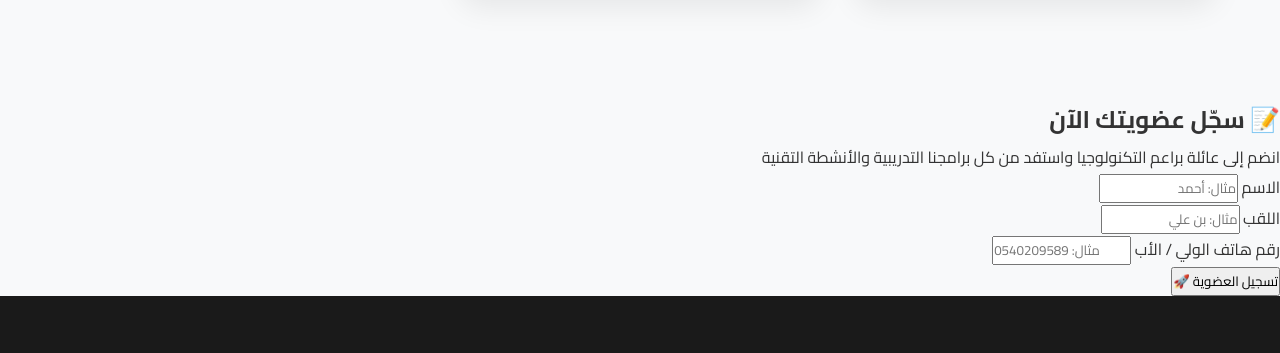
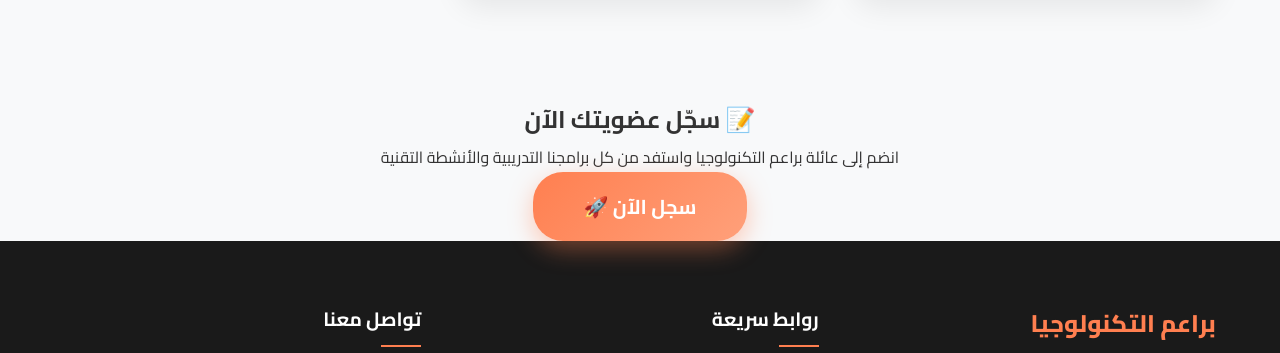
Before and after one commit to fodil4303-cm/tech-baraem, a plain HTML site: page index.html in a window 1280 px wide. Shown: the part 2289-2642 px from the top of the page. Drawn offline with Linux system fonts and the light colour scheme.

Commit message:
استبدال نموذج التسجيل بزر يقود إلى Google Form مباشرة

```diff
--- a/index.html
+++ b/index.html
@@ -951,94 +951,13 @@
         </div>
     </section>
 
-    <section id="join" class="register-section">
+    <section id="join" class="register-section" style="text-align: center;">
         <div class="register-container">
             <h2>📝 سجّل عضويتك الآن</h2>
             <p class="reg-subtitle">انضم إلى عائلة براعم التكنولوجيا واستفد من كل برامجنا التدريبية والأنشطة التقنية</p>
-
-            <form class="reg-form" id="regForm" onsubmit="submitForm(event)">
-                <div class="form-row">
-                    <div class="form-group">
-                        <label for="firstName">الاسم</label>
-                        <input type="text" id="firstName" name="firstName" placeholder="مثال: أحمد" required>
-                    </div>
-                    <div class="form-group">
-                        <label for="lastName">اللقب</label>
-                        <input type="text" id="lastName" name="lastName" placeholder="مثال: بن علي" required>
-                    </div>
-                </div>
-                <div class="form-group">
-                    <label for="parentPhone">رقم هاتف الولي / الأب</label>
-                    <input type="tel" id="parentPhone" name="parentPhone" placeholder="مثال: 0540209589" required>
-                </div>
-                <button type="submit" class="btn-register" id="submitBtn">تسجيل العضوية 🚀</button>
-                <div class="form-msg" id="formMsg"></div>
-            </form>
+            <a href="https://docs.google.com/forms/d/e/1FAIpQLSfkNU_H21Qb-7We1QEZFF_b-94v3O7XjQH0te1vP4wF17gCbA/viewform?usp=dialog" target="_blank" class="btn-primary" style="font-size: 1.25rem; padding: 16px 50px; display: inline-block; box-shadow: 0 8px 25px rgba(255,127,80,0.4); text-decoration: none; border-radius: 30px;">سجل الآن 🚀</a>
         </div>
     </section>
-
-    <script>
-    const SHEET_URL = 'https://script.google.com/macros/s/AKfycbxhJIvVV5ibYD1BLjQLy6FfG3Eu5VxPsc3TWUPGIO0H-oVq4U_f83y4NLCtWSznVkkwYQ/exec';
-
-    async function submitForm(e) {
-        e.preventDefault();
-        const btn = document.getElementById('submitBtn');
-        const msg = document.getElementById('formMsg');
-        const firstName = document.getElementById('firstName').value.trim();
-        const lastName = document.getElementById('lastName').value.trim();
-        const parentPhone = document.getElementById('parentPhone').value.trim();
-
-        if (!firstName || !lastName || !parentPhone) {
-            msg.className = 'form-msg error';
-            msg.textContent = '❌ يرجى ملء جميع الحقول';
-            return;
-        }
-
-        btn.disabled = true;
-        btn.innerHTML = 'جارٍ التسجيل... <span class="spinner"></span>';
-        msg.className = 'form-msg';
-        msg.style.display = 'none';
-
-        try {
-            const formData = new FormData();
-            formData.append('firstName', firstName);
-            formData.append('lastName', lastName);
-            formData.append('parentPhone', parentPhone);
-
-            await fetch(SHEET_URL, {
-                method: 'POST',
-                body: formData,
-                mode: 'no-cors'
-            });
-
-            msg.className = 'form-msg success';
-            msg.style.display = 'block';
-            msg.textContent = '⏳ تم حفظ البيانات! جارٍ توجيهك إلى واتساب لإرسال رسالة التأكيد...';
-
-            // Format WhatsApp message
-            const messageText = `السلام عليكم، أود تسجيل ابني في جمعية براعم التكنولوجيا.\n\n📝 تفاصيل التسجيل:\n• الاسم: ${firstName}\n• اللقب: ${lastName}\n• رقم هاتف الولي: ${parentPhone}`;
-            const whatsappUrl = `https://wa.me/213540209589?text=${encodeURIComponent(messageText)}`;
-
-            // Redirect after 2 seconds
-            setTimeout(() => {
-                window.open(whatsappUrl, '_blank');
-                document.getElementById('regForm').reset();
-                msg.textContent = '✅ تم التسجيل بنجاح وإرسال التفاصيل لواتساب الجمعية!';
-                btn.disabled = false;
-                btn.innerHTML = 'تسجيل العضوية 🚀';
-            }, 2000);
-
-            return; // prevent disabling button early since it's done inside setTimeout
-        } catch (err) {
-            msg.className = 'form-msg error';
-            msg.style.display = 'block';
-            msg.textContent = '❌ حدث خطأ، يرجى المحاولة مرة أخرى';
-        }
-
-        btn.disabled = false;
-        btn.innerHTML = 'تسجيل العضوية 🚀';
-    }
-    </script>
 
     <footer id="contact">
         <div class="footer-content">
```
